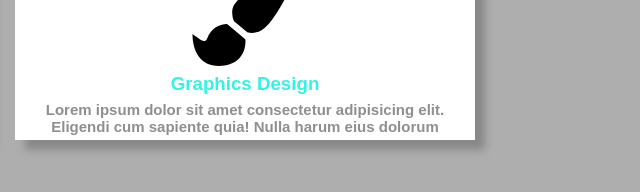
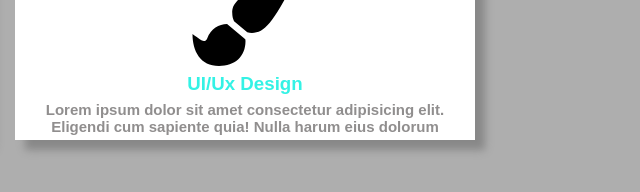
Before and after one commit to Patanjalipandey/e-commerce.github.io, a plain HTML site: page index.html in a window 1280 px wide. Shown: the part 1552-1744 px from the top of the page, 640-1280 px from the left. Drawn offline with Linux system fonts and the light colour scheme.

Commit message:
Update index.html

```diff
--- a/index.html
+++ b/index.html
@@ -105,7 +105,7 @@
                     </div>
                     <div class="work-data">
                         <img src="./Assets/logo/paint-brush-solid.svg" alt="">
-                        <h3>Graphics Design</h3>
+                        <h3>UI/Ux Design</h3>
                         <p>Lorem ipsum dolor sit amet consectetur adipisicing elit. Eligendi cum
                             sapiente quia! Nulla harum eius dolorum</p>
                     </div>
```
